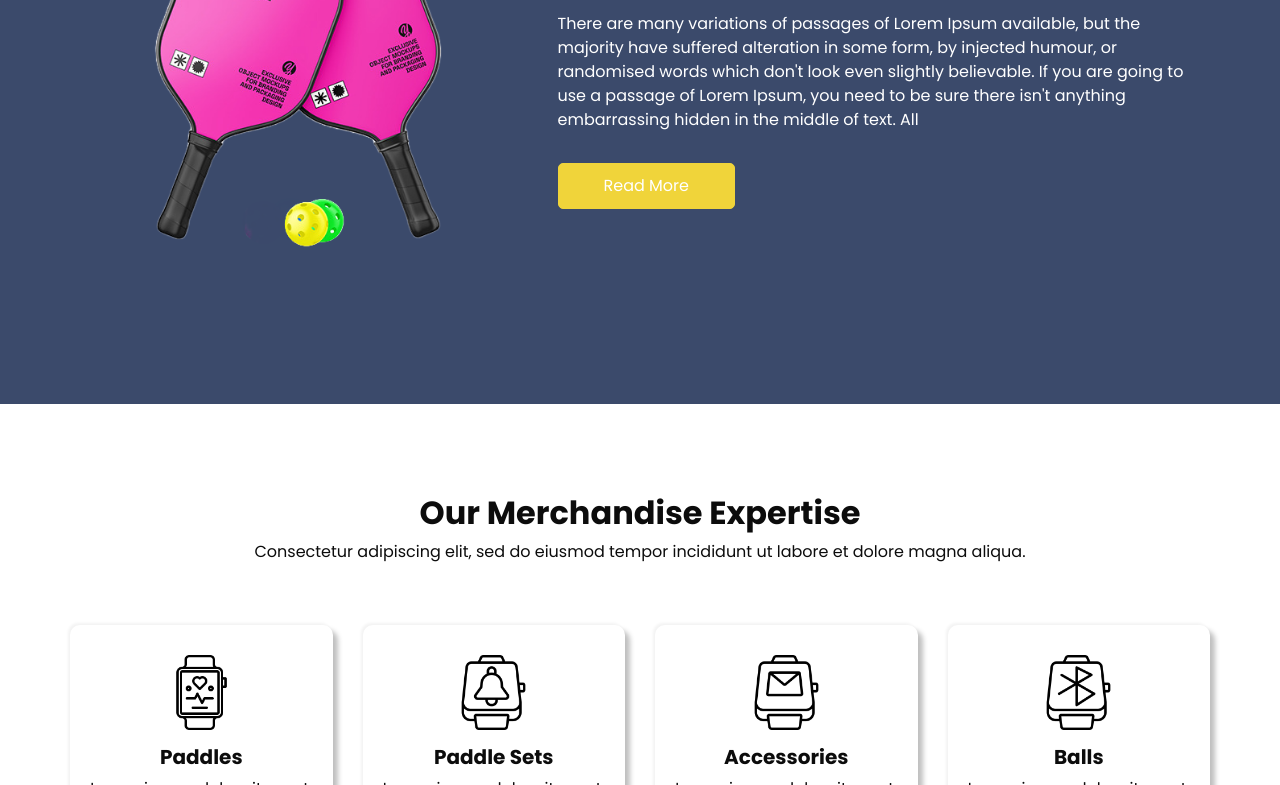
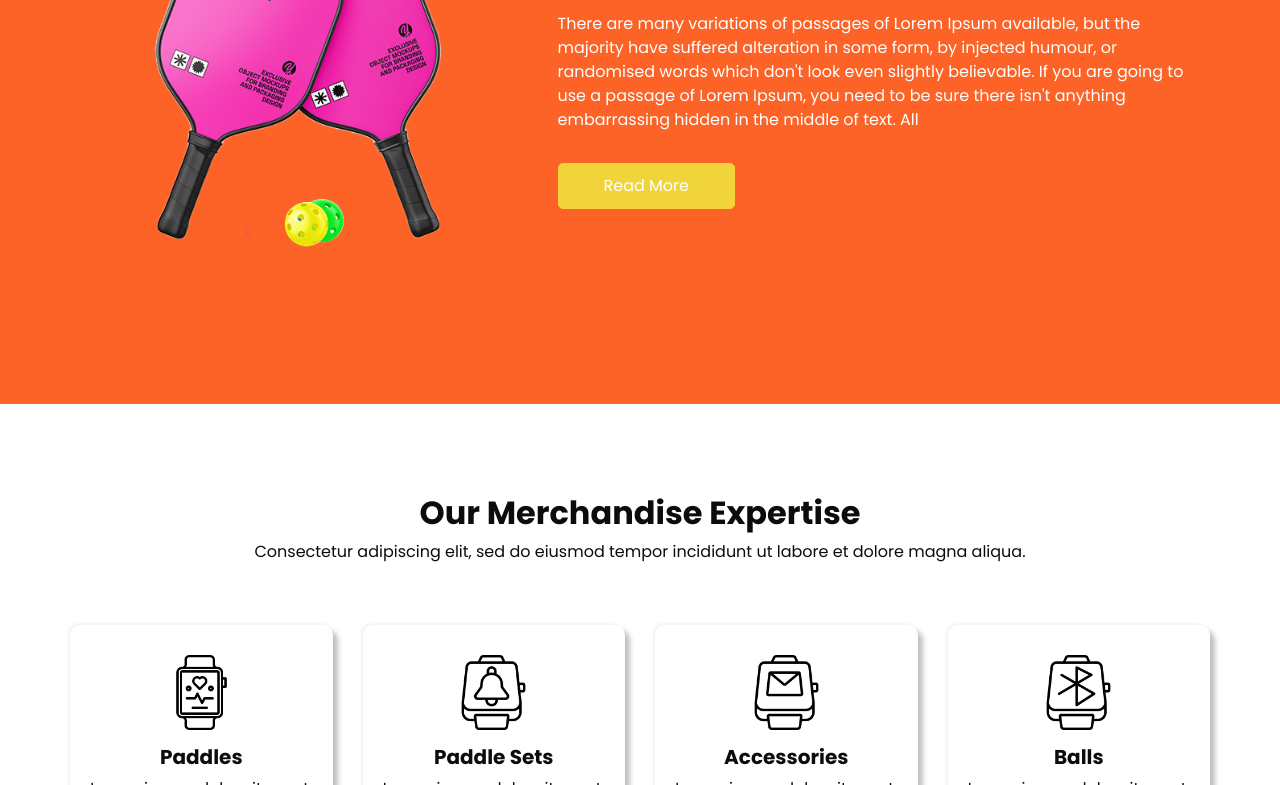
Before and after one commit to picklesballs/picklesballs.github.io, a plain HTML site: page index.html in a window 1280 px wide. Shown: the part 2015-2800 px from the top of the page. Drawn offline with nearby package versions, Linux system fonts and the light colour scheme; some packages are replaced by stand-ins of ours.

Commit message:
updated color

```diff
--- a/css/style.scss
+++ b/css/style.scss
@@ -1,7 +1,7 @@
 $white: #ffffff;
 $black: #000000;
 $primary1: #f0d43a;
-$primary2: #3b4a6b;
+$primary2: #fd6326;
 $textCol: #1f1f1f;
 
 // import fonts
```
Also changed, not shown: css/style.css.
